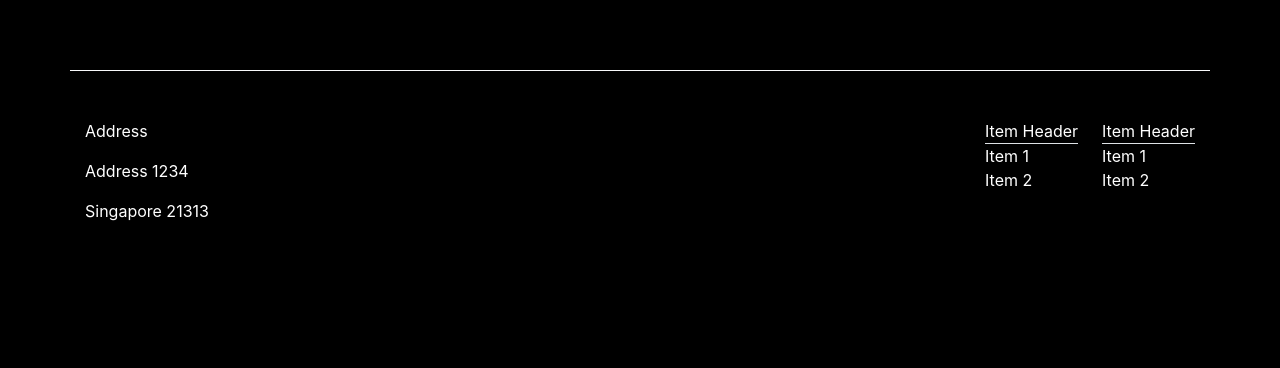
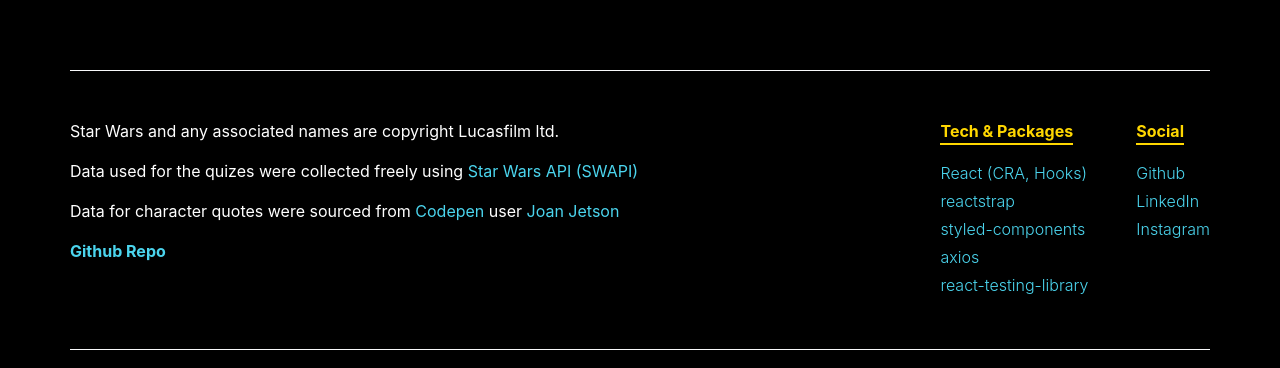
Before and after one commit to pakatagoh/star-wars-crazy-client, a React (Create React App) app: page / in a window 1280 px wide. Shown: the part 584-952 px from the top of the page. Before the commit the page ends 871 px from the top, so only its background shows below. Built offline with nearby package versions, Linux system fonts and the light colour scheme; no server answers.

Commit message:
Add content and styling to footer

```diff
--- a/src/components/Footer/FooterView.jsx
+++ b/src/components/Footer/FooterView.jsx
@@ -1,26 +1,92 @@
 import React from 'react';
+import styled from 'styled-components';
+import Block from '../Block/Block';
 
 const FooterView = () => {
+  const StyledLink = styled.a`
+    color: ${props => (props.theme.secondary ? props.theme.secondary : 'white')};
+
+    &:hover {
+      color: ${props => (props.theme.secondaryHover ? props.theme.secondaryHover : 'white')};
+      text-decoration: none;
+    }
+  `;
+
+  const StyledListHeader = styled.li`
+    font-weight: bold;
+    border-bottom: 2px solid ${props => (props.theme.primary ? props.theme.primary : 'white')};
+    color: ${props => (props.theme.primary ? props.theme.primary : 'white')};
+  `;
+
+  const StyledListItem = styled.li`
+    font-weight: 300;
+    color: ${props => (props.theme.secondary ? props.theme.secondary : 'white')};
+  `;
+
+  const StyledCopy = styled.div`
+    color: ${props => (props.theme.primary ? props.theme.primary : 'white')};
+  `;
+
   return (
+    <>
+      <Block container spacer={3} className="border-top border-bottom border-light px-sm-0">
         <footer data-testid="footer" className="d-flex flex-column flex-sm-row justify-content-sm-between">
-      <div>
-        <p>Address</p>
-        <p>Address 1234</p>
-        <p>Singapore 21313</p>
+          <div className="mb-3 mb-sm-0">
+            <p>Star Wars and any associated names are copyright Lucasfilm ltd.</p>
+            <p>
+              Data used for the quizes were collected freely using{' '}
+              <StyledLink href="https://swapi.co/">Star Wars API (SWAPI)</StyledLink>
+            </p>
+            <p>
+              Data for character quotes were sourced from <StyledLink href="https://codepen.io/">Codepen</StyledLink>{' '}
+              user <StyledLink href="https://codepen.io/joanjetson/">Joan Jetson</StyledLink>
+            </p>
+            <p>
+              <StyledLink href="https://github.com/pakatagoh/star-wars-crazy-client" className="font-weight-bold">
+                Github Repo
+              </StyledLink>
+            </p>
           </div>
           <div className="d-flex flex-column flex-sm-row">
-        <ul className="list-unstyled list-group ml-sm-4 mb-3 mb-sm-0">
-          <li className="border-bottom">Item Header</li>
-          <li className="">Item 1</li>
-          <li className="">Item 2</li>
+            <ul className="list-unstyled ml-sm-5 mb-3 mb-sm-0">
+              <StyledListHeader className="d-inline-block mb-3">Tech & Packages</StyledListHeader>
+              <StyledListItem className="mb-1">
+                <StyledLink href="https://reactjs.org/">React (CRA, Hooks)</StyledLink>
+              </StyledListItem>
+              <StyledListItem className="mb-1">
+                <StyledLink href="https://reactstrap.github.io/">reactstrap</StyledLink>
+              </StyledListItem>
+              <StyledListItem className="mb-1">
+                <StyledLink href="https://www.styled-components.com/">styled-components</StyledLink>
+              </StyledListItem>
+              <StyledListItem className="mb-1">
+                <StyledLink href="https://github.com/axios/axios">axios</StyledLink>
+              </StyledListItem>
+              <StyledListItem className="mb-1">
+                <StyledLink href="https://github.com/kentcdodds/react-testing-library">
+                  react-testing-library
+                </StyledLink>
+              </StyledListItem>
             </ul>
-        <ul className="list-unstyled list-group ml-sm-4 mb-3 mb-sm-0">
-          <li className="border-bottom">Item Header</li>
-          <li className="">Item 1</li>
-          <li className="">Item 2</li>
+            <ul className="list-unstyled ml-sm-5 mb-3 mb-sm-0">
+              <StyledListHeader className="d-inline-block mb-3">Social</StyledListHeader>
+              <StyledListItem className="mb-1">
+                <StyledLink href="https://github.com/pakatagoh">Github</StyledLink>
+              </StyledListItem>
+              <StyledListItem className="mb-1">
+                <StyledLink href="https://www.linkedin.com/in/pakata-goh/">LinkedIn</StyledLink>
+              </StyledListItem>
+              <StyledListItem className="mb-1">
+                <StyledLink href="https://www.instagram.com/paka.codes/">Instagram</StyledLink>
+              </StyledListItem>
             </ul>
           </div>
         </footer>
+      </Block>
+      <Block container spacer={1} className="px-sm-0">
+        <StyledCopy>© Built and tested (as much as possible) by Pakata Goh</StyledCopy>
+      </Block>
+    </>
   );
 };
 
--- a/src/index.js
+++ b/src/index.js
@@ -9,6 +9,7 @@
 const theme = {
   primary: '#ffd700',
   secondary: 'rgb(75, 213, 238)',
+  secondaryHover: 'rgb(75, 213, 238, 0.7)',
 };
 
 const GlobalStyles = createGlobalStyle`
--- a/src/pages/HomePage/components/HomePageView.jsx
+++ b/src/pages/HomePage/components/HomePageView.jsx
@@ -20,9 +20,7 @@
         <Block container>
           <Quiz />
         </Block>
-        <Block container spacer={3} className="border-top border-light">
-          <FooterView />
-        </Block>
+        <FooterView />
       </main>
     </>
   );
```
Lines whose indentation alone changed are shown as unchanged.
